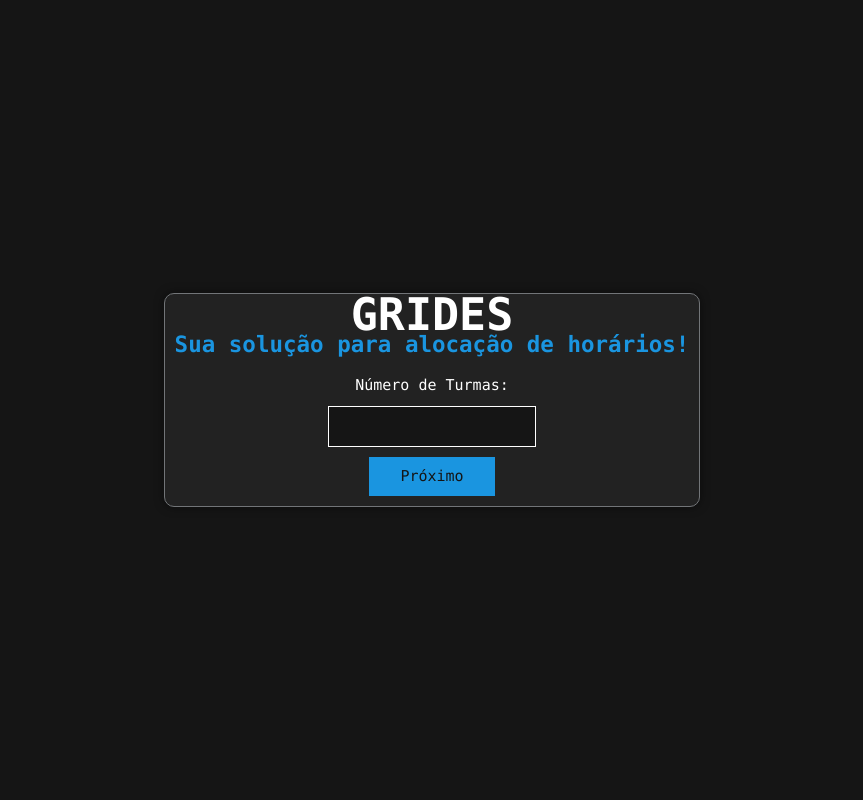
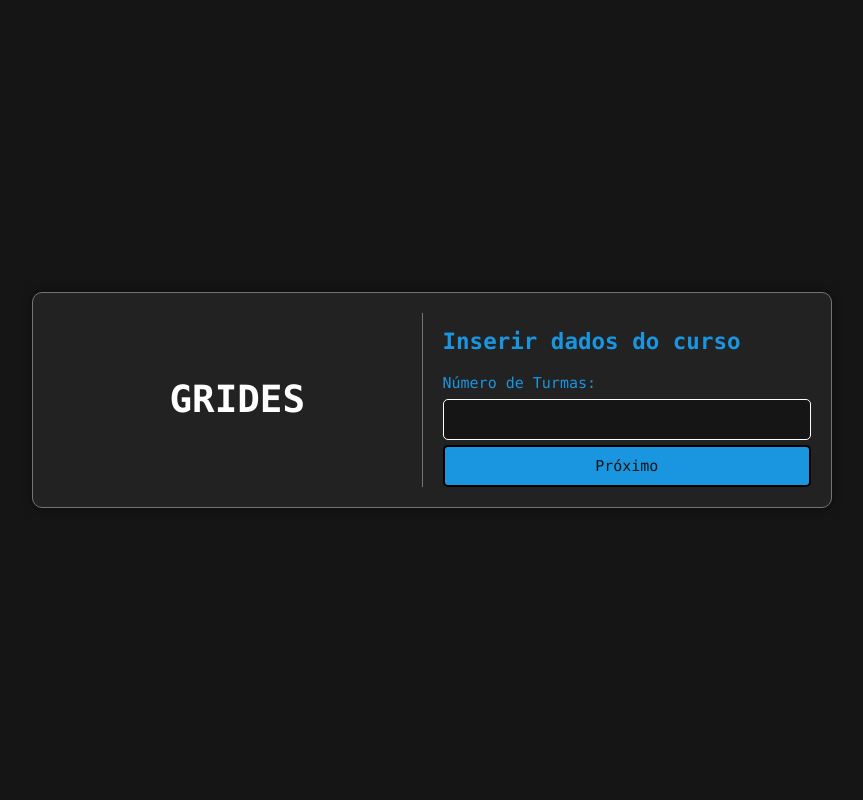
Before and after one commit to TETEURYAN/Grides, a Flask app: page / in a window 1280 px wide. Shown: the whole page, without its empty margins (208-1071 px from the left). Run offline with Flask 3, Linux system fonts and the light colour scheme.

Commit message:
[build]: change front again and add new base tests

```diff
--- a/back/app/utils/files.py
+++ b/back/app/utils/files.py
@@ -37,5 +37,5 @@ def ler_arquivo_entrada(caminho_arquivo):
         disponibilidade[professor] = [int(x) for x in linhas[indice].strip().split()]
         indice += 1
 
-    turmas = [f'Turma{i+1}' for i in range(numero_turmas)]
+    turmas = [f'Turma {i+1}' for i in range(numero_turmas)]
     return materias, carga_horaria, professores, carga_professor, disponibilidade, turmas
--- a/front/app.py
+++ b/front/app.py
@@ -1,4 +1,4 @@
-# from flask import Flask, request, render_template, redirect, url_for, send_file
+# from flask import Flask, request, render_template, redirect, url_for, send_file, send_from_directory
 import os
 # import pandas as pd
 import csv
@@ -17,6 +17,10 @@ app = Flask(__name__)
 
 if not os.path.exists('./front/uploads'):
     os.makedirs('./front/uploads')
+
+@app.route('/icon/<path:filename>')
+def serve_icon(filename):
+    return send_from_directory('icon', filename)
 
 @app.route('/')
 def home():
--- a/front/templates/index.html
+++ b/front/templates/index.html
@@ -3,6 +3,7 @@
 <head>
     <meta charset="UTF-8">
     <meta name="viewport" content="width=device-width, initial-scale=1.0">
+    <link rel="icon" type="image/x-icon" href="icon/logo.ico">
     <title>Grides</title>
     <style>
         :root {
@@ -17,6 +18,7 @@
             --invert-font-color: #151515;
             --primary-color: #1a95e0;
             --secondary-color: #727578;
+            --tertiary-color: #1e1e1e;
             --error-color: #d20962;
             --input-style: solid;
             --block-background-color: var(--background-color);
@@ -47,44 +49,82 @@
             text-align: center;
         }
 
-        h1 {
-            font-size: 3em;
+        .container {
+            display: flex;
+            flex-direction: row;
+            justify-content: center;
+            align-items: center;
+            background-color: #222;
+            border: 1px solid var(--secondary-color);
+            box-shadow: 0 0 10px rgba(0, 0, 0, 0.5);
+            border-radius: 10px;
+            padding: 20px;
+            width: 800px;
+            text-align: left;
+        }
+
+        .left-section {
+            flex: 1;
+            text-align: center;
+        }
+
+        .left-section img {
+            width: 150px;
+            margin-bottom: 10px;
+        }
+
+        .left-section h1 {
+            font-size: 2.5em;
             font-weight: bold;
             margin: 0;
         }
 
-        h2 {
-            font-size: 1.5em;
-            margin-top: 10px;
-            color: var(--primary-color);
+        .right-section {
+            flex: 1;
+            padding-left: 20px;
+            border-left: 1px solid var(--secondary-color);
         }
 
-        h3 {
-            font-size: 1.2em;
+        .right-section h2 {
+            font-size: 1.5em;
+            color: var(--primary-color);
             margin-bottom: 20px;
         }
 
         form {
             display: flex;
             flex-direction: column;
-            align-items: center;
             gap: 10px;
-            width: 100%;
+        }
+
+        .input-group {
+            display: none;
+            flex-direction: column;
+            gap: 5px;
+        }
+
+        .input-group.active {
+            display: flex;
+        }
+
+        label {
+            font-size: 1em;
+            color: var(--primary-color);
         }
 
         input[type="text"], textarea {
             border: 1px var(--input-style) var(--font-color);
-            width: 100%;
             padding: .7em .5em;
             font-size: 1em;
             font-family: var(--font-stack);
             background-color: var(--background-color);
             color: var(--font-color);
+            border-radius: 5px;
         }
 
         input[type="submit"], button {
             border-style: solid;
-            border-width: 1px;
+            border-width: 2px; /* Aumentar a borda preta quando o cursor não estiver por cima */
             display: inline-flex;
             align-items: center;
             justify-content: center;
@@ -97,50 +137,35 @@
             position: relative;
             z-index: 1;
             background-color: var(--primary-color);
-            border-color: var(--primary-color);
+            border-color: black;
             color: var(--invert-font-color);
-            transition: background-color 0.3s, transform 0.3s;
+            transition: border-color 0.3s, transform 0.3s;
+            border-radius: 5px;
         }
 
         input[type="submit"]:hover, button:hover {
-            background-color: var(--primary-color);
-            border-color: var(--primary-color);
-            transform: scale(1.05);
+            border-color: white;
+            border-width: 4px; /* Aumentar a espessura da borda */
+            color: white; /* Tornar a palavra "próximo" em branco */
+            transform: none; /* Remover o efeito de aumento */
         }
 
         input[type="submit"]:focus, button:focus {
-            background-color: var(--primary-color);
-            border-color: var(--primary-color);
-            transform: scale(1.05);
-        }
-
-        .container {
-            max-width: var(--page-width);
-            padding: var(--global-space);
-            background-color: #222;
-            border: 1px solid var(--secondary-color);
-            box-shadow: 0 0 10px rgba(0, 0, 0, 0.5);
-            border-radius: 10px;
-            text-align: center;
-        }
-
-        .input-group {
-            display: none;
-            flex-direction: column;
-            align-items: center;
-            gap: 10px;
-            width: 100%;
-        }
-
-        .input-group.active {
-            display: flex;
+            border-color: white;
+            border-width: 4px; /* Aumentar a espessura da borda */
+            color: white; /* Tornar a palavra "próximo" em branco */
+            transform: none; /* Remover o efeito de aumento */
         }
     </style>
 </head>
 <body>
     <div class="container">
+        <div class="left-section">
+            <!-- <img src="icon/logo.png" alt="Logo do GRIDES"> -->
             <h1>GRIDES</h1>
-        <h2>Sua solução para alocação de horários!</h2>
+        </div>
+        <div class="right-section">
+            <h2>Inserir dados do curso</h2>
             <form action="/" method="post">
                 <div id="input-sequence">
                     <div class="input-group active" id="step-1">
@@ -176,14 +201,30 @@
                 </div>
             </form>
         </div>
+    </div>
 
     <script>
         let step = 1;
 
         function nextStep(currentStep) {
-            document.getElementById(`step-${currentStep}`).classList.remove('active');
+            const currentInputGroup = document.getElementById(`step-${currentStep}`);
+            const nextInputGroup = document.getElementById(`step-${currentStep + 1}`);
+            const inputFields = currentInputGroup.querySelectorAll('input, textarea');
+
+            let allFilled = true;
+            inputFields.forEach(field => {
+                if (!field.value) {
+                    allFilled = false;
+                }
+            });
+
+            if (allFilled) {
+                currentInputGroup.classList.remove('active');
+                nextInputGroup.classList.add('active');
                 step++;
-            document.getElementById(`step-${step}`).classList.add('active');
+            } else {
+                alert('Por favor, preencha todos os campos antes de prosseguir.');
+            }
         }
     </script>
 </body>
```
Also changed, not shown: front/templates/table.html (+38 -2 lines), front/templates/icon/logo.ico (added), front/templates/icon/logo.png (added), 1 other file. Lines whose indentation alone changed are shown as unchanged.
